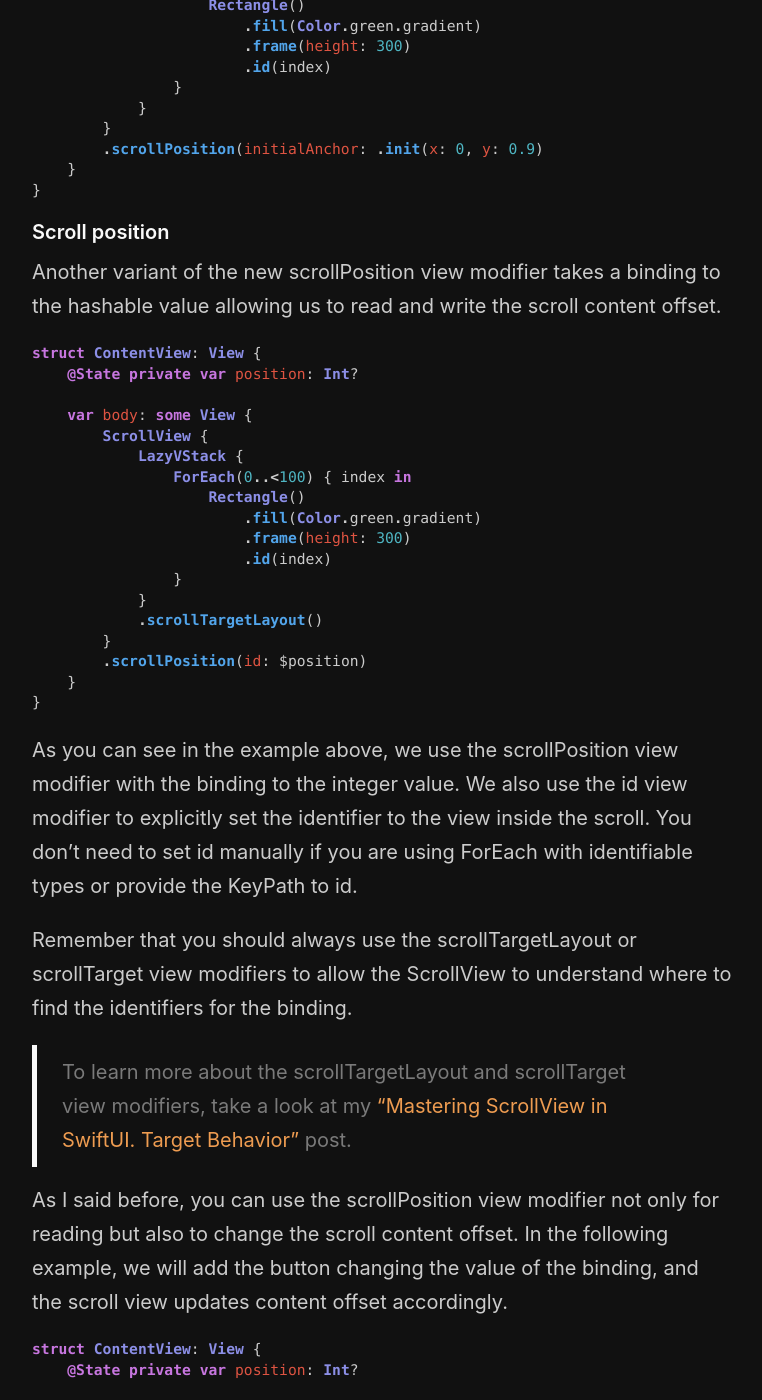
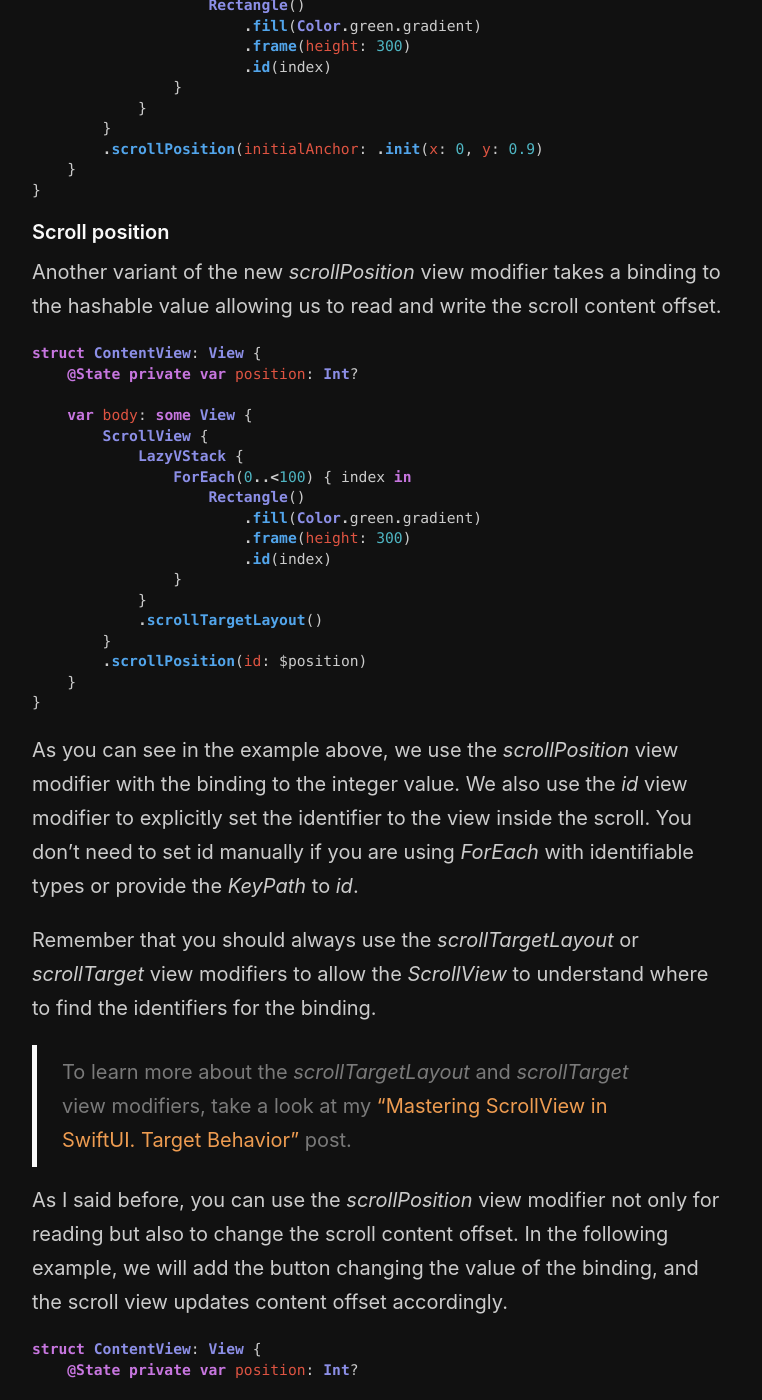
Before and after one commit to mecid/mecid.github.io, a Jekyll site: the page built from _posts/2023-06-27-mastering-scrollview-in-swiftui-scroll-position.md, in a window 1280 px wide and 1400 px high, scrolled down 1214 px. Shown: the whole window, without its empty margins (258-1020 px from the left). Built offline with Jekyll 4.4.1, drawn with Linux system fonts in a browser that asks for light colours; some of the changed text lies outside the part shown.

Commit message:
scroll position post formatted

````diff
--- a/_posts/2023-06-27-mastering-scrollview-in-swiftui-scroll-position.md
+++ b/_posts/2023-06-27-mastering-scrollview-in-swiftui-scroll-position.md
@@ -5,12 +5,12 @@ category: Mastering SwiftUI views
 image: /public/scroll-transition.png
 ---
 
-This week we will continue the series of posts dedicated to mastering ScrollView. Today we will talk about a set of new options for controlling the scroll content position of a ScrollView in SwiftUI.
+This week we will continue the series of posts dedicated to mastering *ScrollView*. Today we will talk about a set of new options for controlling the scroll content position of a *ScrollView* in SwiftUI.
 
 {% include friends.html %}
 
 #### Initial position
-The SwiftUI framework provides us the brand new scrollPosition view modifier allowing us to set the initial anchor for the content in the ScrollView. Let's take a look at a very quick example.
+The SwiftUI framework provides us the brand new *scrollPosition* view modifier allowing us to set the initial anchor for the content in the *ScrollView*. Let's take a look at a very quick example.
 
 ```swift
 struct ContentView: View {
@@ -30,7 +30,7 @@ struct ContentView: View {
 }
 ```
 
-As you can see in the example above, we use the new scrollPosition view modifier to set the initial anchor to the center of the content. The center option here is the instance of the UnitPoint type, which has a bunch of predefined values like bottom, top, trailing, leading, etc. You can also create your own UnitPoint by providing x and y values which take normalized values from 0 to 1.
+As you can see in the example above, we use the new *scrollPosition* view modifier to set the initial anchor to the center of the content. The center option here is the instance of the *UnitPoint* type, which has a bunch of predefined values like *bottom*, *top*, *trailing*, *leading*, etc. You can also create your own *UnitPoint* by providing x and y values which take normalized values from 0 to 1.
 
 ```swift
 struct ContentView: View {
@@ -51,7 +51,7 @@ struct ContentView: View {
 ```
 
 #### Scroll position
-Another variant of the new scrollPosition view modifier takes a binding to the hashable value allowing us to read and write the scroll content offset.
+Another variant of the new *scrollPosition* view modifier takes a binding to the hashable value allowing us to read and write the scroll content offset.
 
 ```swift
 struct ContentView: View {
@@ -74,13 +74,13 @@ struct ContentView: View {
 }
 ```
 
-As you can see in the example above, we use the scrollPosition view modifier with the binding to the integer value. We also use the id view modifier to explicitly set the identifier to the view inside the scroll. You don't need to set id manually if you are using ForEach with identifiable types or provide the KeyPath to id.
+As you can see in the example above, we use the *scrollPosition* view modifier with the binding to the integer value. We also use the *id* view modifier to explicitly set the identifier to the view inside the scroll. You don't need to set id manually if you are using *ForEach* with identifiable types or provide the *KeyPath* to *id*.
 
-Remember that you should always use the scrollTargetLayout or scrollTarget view modifiers to allow the ScrollView to understand where to find the identifiers for the binding.
+Remember that you should always use the *scrollTargetLayout* or *scrollTarget* view modifiers to allow the *ScrollView* to understand where to find the identifiers for the binding.
 
-> To learn more about the scrollTargetLayout and scrollTarget view modifiers, take a look at my ["Mastering ScrollView in SwiftUI. Target Behavior"](/2023/06/20/mastering-scrollview-in-swiftui-target-behavior/) post.
+> To learn more about the *scrollTargetLayout* and *scrollTarget* view modifiers, take a look at my ["Mastering ScrollView in SwiftUI. Target Behavior"](/2023/06/20/mastering-scrollview-in-swiftui-target-behavior/) post.
 
-As I said before, you can use the scrollPosition view modifier not only for reading but also to change the scroll content offset. In the following example, we will add the button changing the value of the binding, and the scroll view updates content offset accordingly.
+As I said before, you can use the *scrollPosition* view modifier not only for reading but also to change the scroll content offset. In the following example, we will add the button changing the value of the binding, and the scroll view updates content offset accordingly.
 
 ```swift
 struct ContentView: View {
@@ -108,7 +108,7 @@ struct ContentView: View {
 ```
 
 #### Indicator flash
-Another brand new view modifier related to the scrolling content is the scrollIndicatorsFlash view modifier. It allows us to show a scroll indicator whenever needed. For example, you might need to fade in the scroll indicator while appending the content in the ScrollView.
+Another brand new view modifier related to the scrolling content is the *scrollIndicatorsFlash* view modifier. It allows us to show a scroll indicator whenever needed. For example, you might need to fade in the scroll indicator while appending the content in the *ScrollView*.
 
 ```swift
 struct ContentView: View {
@@ -134,4 +134,4 @@ struct ContentView: View {
 }
 ```
 
-As you can see, we use the scrollIndicatorsFlash view modifier and pass some equitable value. The ScrollView blinks the indicator as soon as the passed value changes. I hope you enjoy the post. Feel free to follow me on [Twitter](https://twitter.com/mecid) and ask your questions related to this post. Thanks for reading, and see you next week!
+As you can see, we use the *scrollIndicatorsFlash* view modifier and pass some equitable value. The *ScrollView* blinks the indicator as soon as the passed value changes. I hope you enjoy the post. Feel free to follow me on [Twitter](https://twitter.com/mecid) and ask your questions related to this post. Thanks for reading, and see you next week!
````
